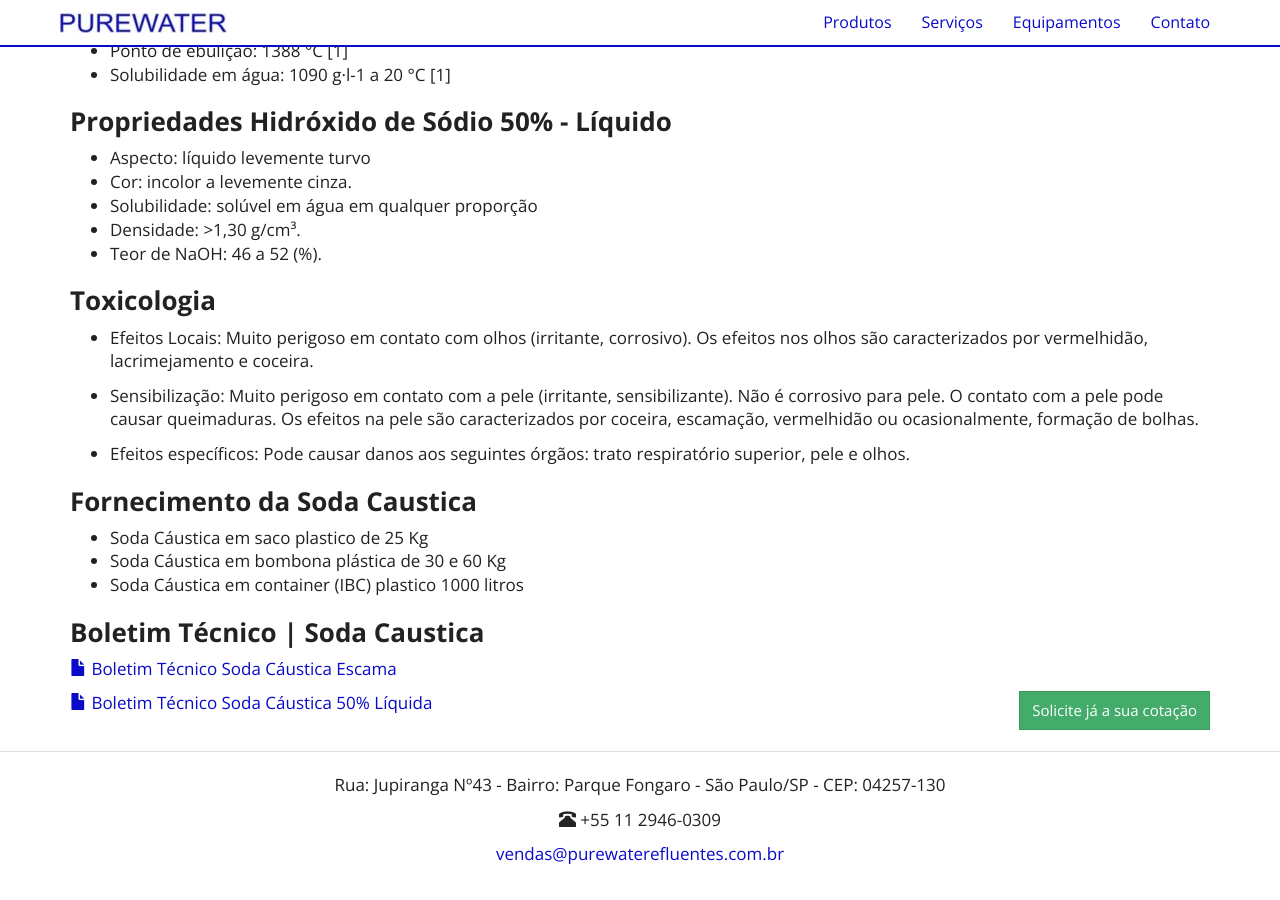
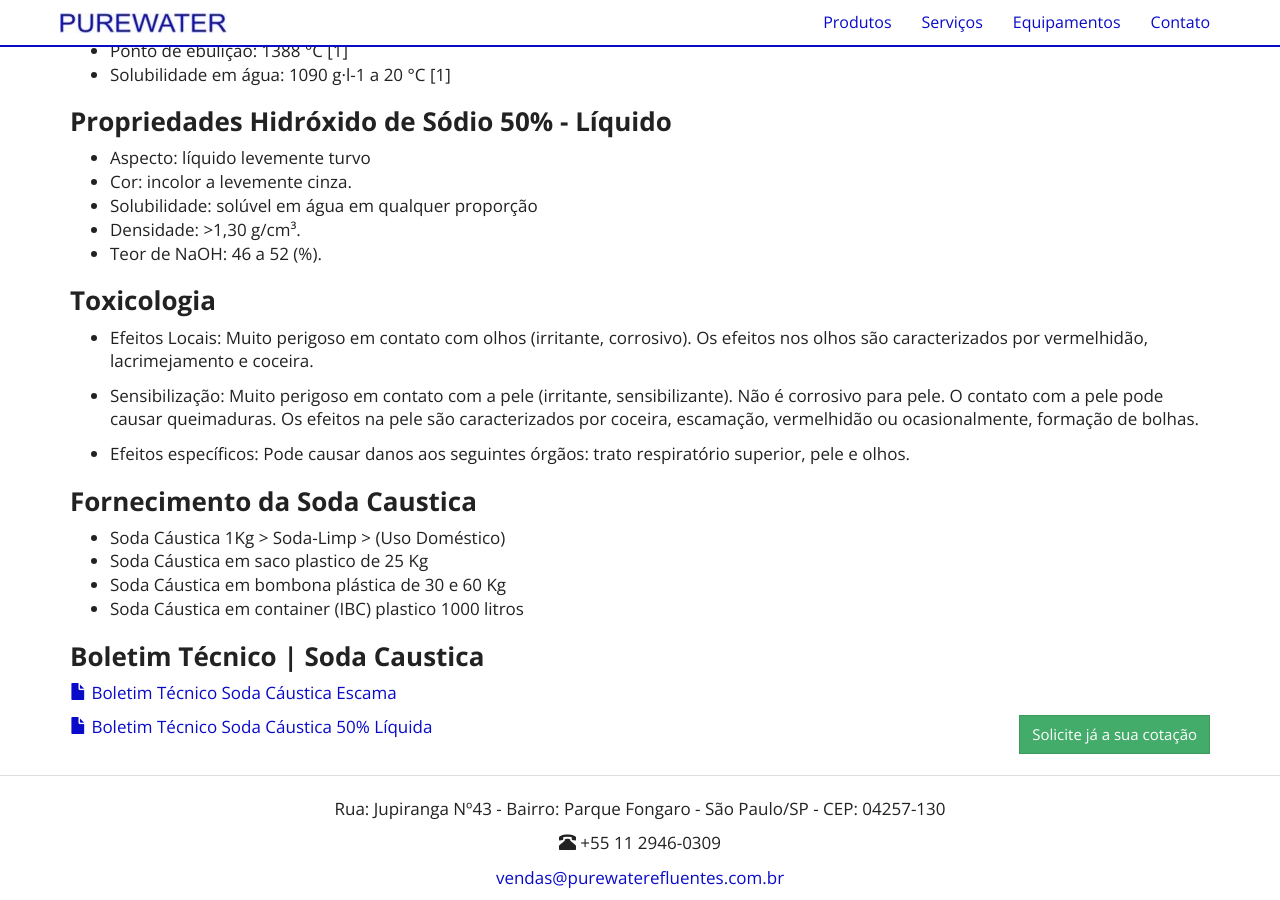
Before and after one commit to purewaterefluentes/purewaterefluentes.github.io, a Jekyll site: the page built from produtos/hidroxido-de-sodio-soda-caustica.md, in a window 1280 px wide and 900 px high, scrolled down 962 px. Built offline with Jekyll 4.4.1, drawn with Linux system fonts in a browser that asks for light colours; nearby versions of some CDN libraries; library files that are not in the unit come from our copies; before the commit the page ends 1838 px from its top, so only the background shows below that.

Commit message:
Update hidroxido-de-sodio-soda-caustica.md

```diff
--- a/produtos/hidroxido-de-sodio-soda-caustica.md
+++ b/produtos/hidroxido-de-sodio-soda-caustica.md
@@ -51,6 +51,7 @@ O hidróxido de sódio, na maior parte, é sintetizado pelo método de caustific
 
 ### **Fornecimento da Soda Caustica**
 
+- Soda Cáustica 1Kg > Soda-Limp > (Uso Doméstico)
 - Soda Cáustica em saco plastico de 25 Kg
 - Soda Cáustica em bombona plástica de 30 e 60 Kg
 - Soda Cáustica em container (IBC) plastico 1000 litros
```
